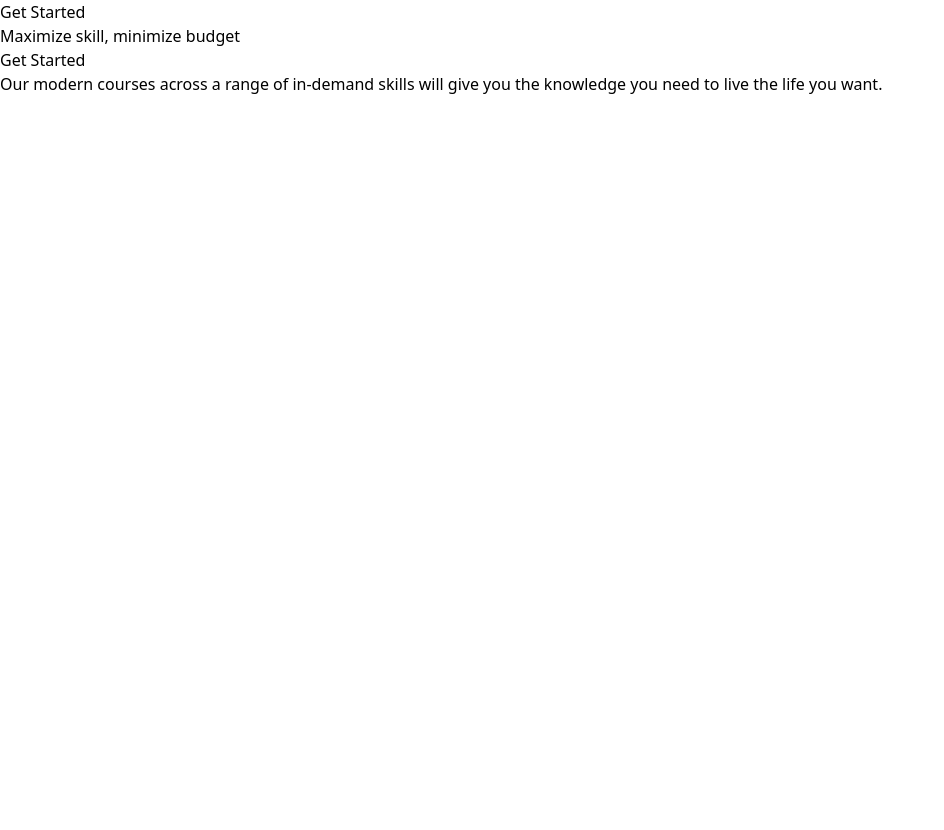
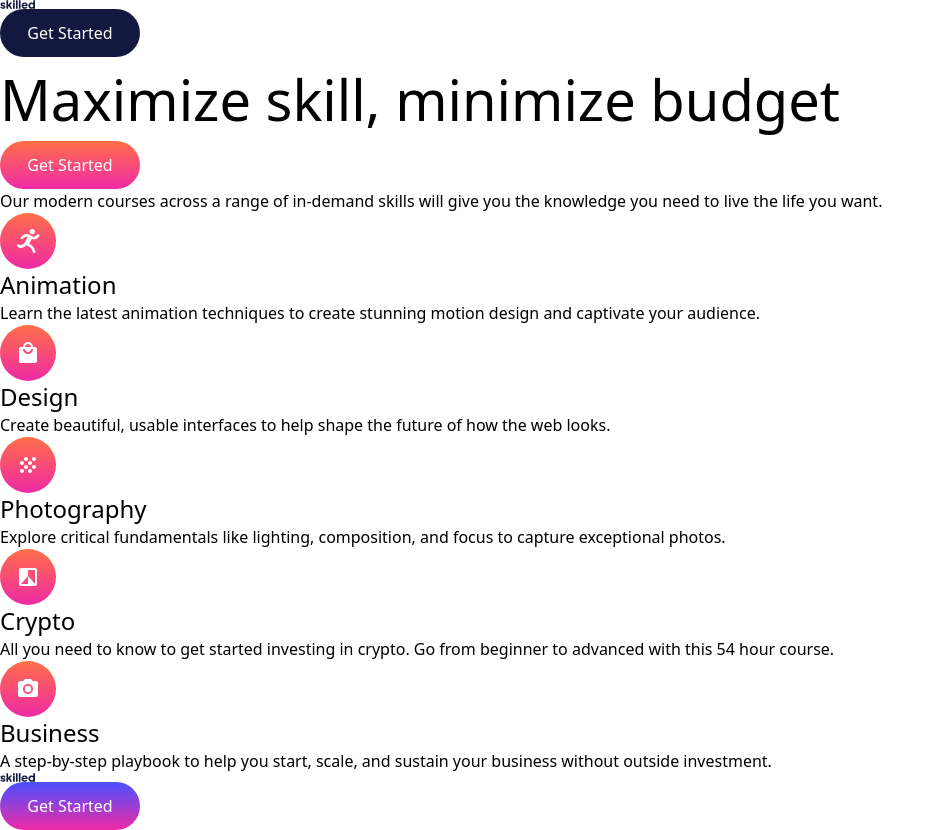
Before and after one commit to reactaleks/skilled-elearning-landing-page-nextjs, a Next.js app: page / in a window 1280 px wide. Shown: the whole page, without its empty margins (0-944 px from the left). Before the commit the page ends 800 px from the top, so only its background shows below. Built offline with nearby package versions, Linux system fonts and the light colour scheme.

Commit message:
Added feature section feature components, Added different button colours and hover states

```diff
--- a/components/ButtonComponent.tsx
+++ b/components/ButtonComponent.tsx
@@ -1,7 +1,24 @@
-export default function ButtonComponent() {
-    return (
-        <div>
-            <button>Get Started</button>
-        </div>
-    )
+interface Props {
+    buttonType:string;
 }
+
+export default function ButtonComponent({buttonType}:Props) {
+
+
+    if(buttonType === 'nav') {
+        return (
+            <button className="h-[48px] w-[140px] bg-dark-blue text-white rounded-full hover:bg-light-blue">Get Started</button>
+        )
+    } else if(buttonType === 'hero') {
+        return (
+            <button className="h-[48px] w-[140px] bg-gradient-to-t from-gradient-pink to-gradient-orange rounded-full text-white hover:saturate-50 hover:brightness-125">Get Started</button>
+        )
+    } else {
+        return (
+            <button className="h-[48px] w-[140px] bg-gradient-to-t from-gradient-pink to-gradient-blue rounded-full text-white hover:saturate-50 hover:brightness-125">Get Started</button>
+        )
+    }
+
+
+
+}
--- a/components/FeatureComponent.tsx
+++ b/components/FeatureComponent.tsx
@@ -8,8 +8,10 @@ interface Props {
 
 export default function FeatureComponent({featureImage, featureTitle, featureText}:Props) {
     return (
-        <>
-
-        </>
+        <div>
+            <Image width={56} height={56} src={featureImage} alt="Feature Logo"/>
+            <h2 className="text-2xl">{featureTitle}</h2>
+            <p className="text-base">{featureText}</p>
+        </div>
     )
 }
--- a/components/FeatureSectionComponent.tsx
+++ b/components/FeatureSectionComponent.tsx
@@ -1,11 +1,23 @@
 import FeatureComponent from "./FeatureComponent"
 import CallToActionComponent from "./CallToActionComponent"
+import iconAnimation from "../public/assets/icon-animation.svg"
+import iconBusiness from "../public/assets/icon-business.svg"
+import iconCrypto from "../public/assets/icon-crypto.svg"
+import iconDesign from "../public/assets/icon-design.svg"
+import iconPhotography from "../public/assets/icon-photography.svg"
 
 export default function FeatureSectionComponent() {
     return (
         <div className="">
-            <CallToActionComponent callToActionText=''/>
-            <FeatureComponent featureImage='' featureTitle='' featureText=''/>
+            <CallToActionComponent callToActionText='Check out our most popular courses!'/>
+            <FeatureComponent featureImage={iconAnimation} featureTitle='Animation' featureText='Learn the latest animation techniques to create stunning motion design and captivate your audience.'/>
+            <FeatureComponent featureImage={iconBusiness} featureTitle='Design' featureText='Create beautiful, usable interfaces to help shape the future of how the web looks.'/>
+            <FeatureComponent featureImage={iconCrypto} featureTitle='Photography' featureText='Explore critical fundamentals like lighting, composition, and focus to capture exceptional photos.'/>
+            <FeatureComponent featureImage={iconDesign} featureTitle='Crypto' featureText='All you need to know to get started investing in crypto. Go from beginner to advanced with this 54 hour course.'/>
+            <FeatureComponent featureImage={iconPhotography} featureTitle='Business' featureText='A step-by-step playbook to help you start, scale, and sustain your business without outside investment.'/>
+
+
+
         </div>
     )
 }
--- a/components/FooterComponent.tsx
+++ b/components/FooterComponent.tsx
@@ -1,7 +1,10 @@
+import LogoComponent from "./LogoComponent"
+import ButtonComponent from "./ButtonComponent"
 export default function FooterComponent() {
     return (
         <footer>
-
+            <LogoComponent logotype="dark" logoWidth={89} logoHeight={35}/>
+            <ButtonComponent buttonType="footer"/>
         </footer>
     )
 }
--- a/components/HeroComponent.tsx
+++ b/components/HeroComponent.tsx
@@ -5,8 +5,8 @@ export default function HeroComponent() {
   return (
     <>
       <div className="">
-        <h1>Maximize skill, minimize budget</h1>
-        <ButtonComponent />
+        <h1 className="text-[40px] lg:text-[56px]">Maximize skill, minimize budget</h1>
+        <ButtonComponent buttonType="hero"/>
         <p>Our modern courses across a range of in-demand skills will give you the knowledge you need to live the life you want.</p>
       </div>
       <div className="">
--- a/components/LogoComponent.tsx
+++ b/components/LogoComponent.tsx
@@ -2,10 +2,37 @@ import Image from "next/image"
 import companyLogoDark from '../public/assets/logo-dark.svg'
 import companyLogoLight from '../public/assets/logo-light.svg'
 
-export default function LogoComponent() {
-    return (
-        <div>
+interface Props {
+    logotype:string;
+    logoHeight:number;
+    logoWidth:number;
+}
 
-        </div>
-    )
+export default function LogoComponent({logotype, logoHeight, logoWidth}:Props) {
+
+    if(logotype === 'dark') {
+        return (
+            <div>
+                 <Image
+                    width={logoHeight}
+                    height={logoWidth}
+                    src={companyLogoDark}
+                    alt='Company logo'
+                 />
+            </div>
+        )
+    } else {
+        return (
+            <div>
+                 <Image
+                    width={logoHeight}
+                    height={logoWidth}
+                    src={companyLogoLight}
+                    alt='Company logo'
+                 />
+            </div>
+        )
+    }
+
+
 }
--- a/components/NavComponent.tsx
+++ b/components/NavComponent.tsx
@@ -4,8 +4,8 @@ import ButtonComponent from "./ButtonComponent"
 export default function NavComponent() {
     return (
         <nav>
-            <LogoComponent/>
-            <ButtonComponent/>
+            <LogoComponent logotype="dark" logoWidth={89} logoHeight={35}/>
+            <ButtonComponent buttonType="nav"/>
         </nav>
     )
 }
--- a/tailwind.config.ts
+++ b/tailwind.config.ts
@@ -16,8 +16,8 @@ const config: Config = {
         'light-blue': '#666CA3',
         'gradient-pink': '#F02AA6',
         'gradient-orange': '#FF6F48',
-        'gradient-pink-two': '#4851FF',
-        'gradient-blue': '#F02AA6'
+        'gradient-pink-two': '#F02AA6',
+        'gradient-blue': '#4851FF'
     },
     extend: {
       backgroundImage: {
```
